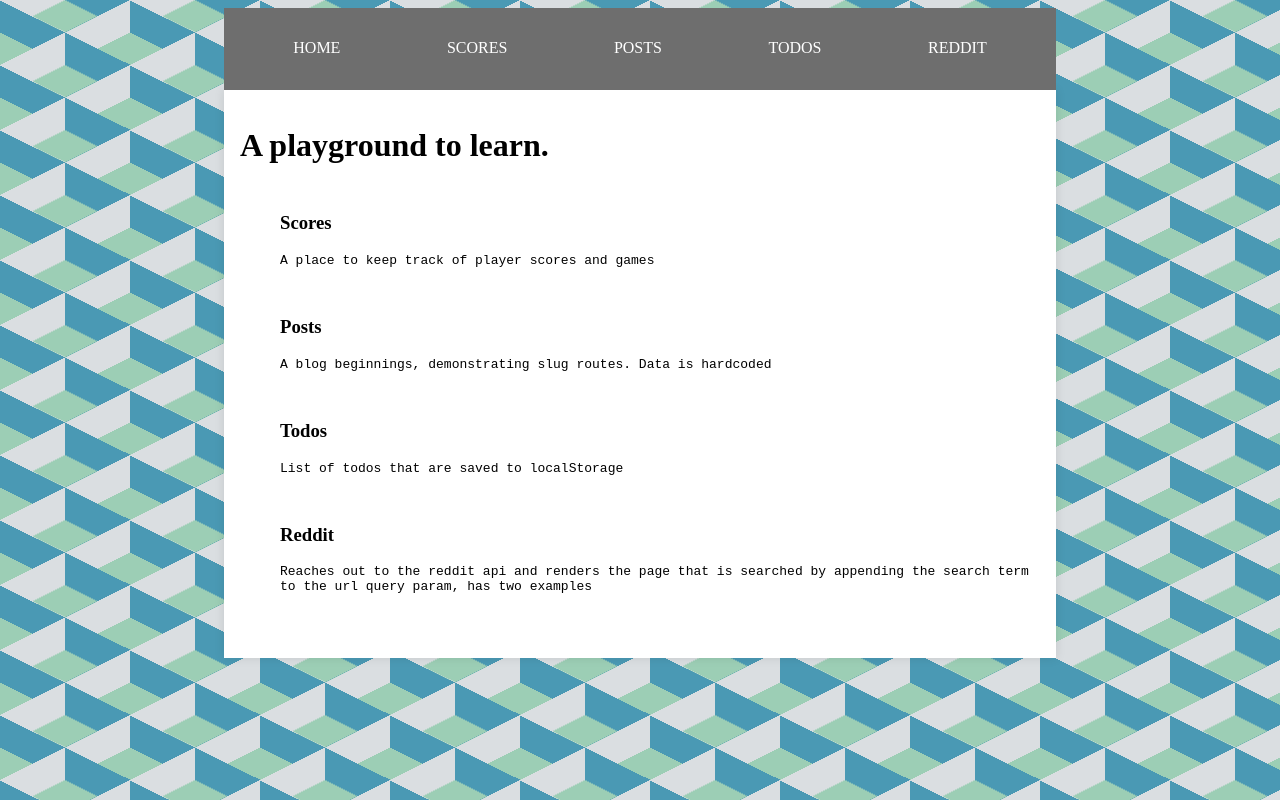
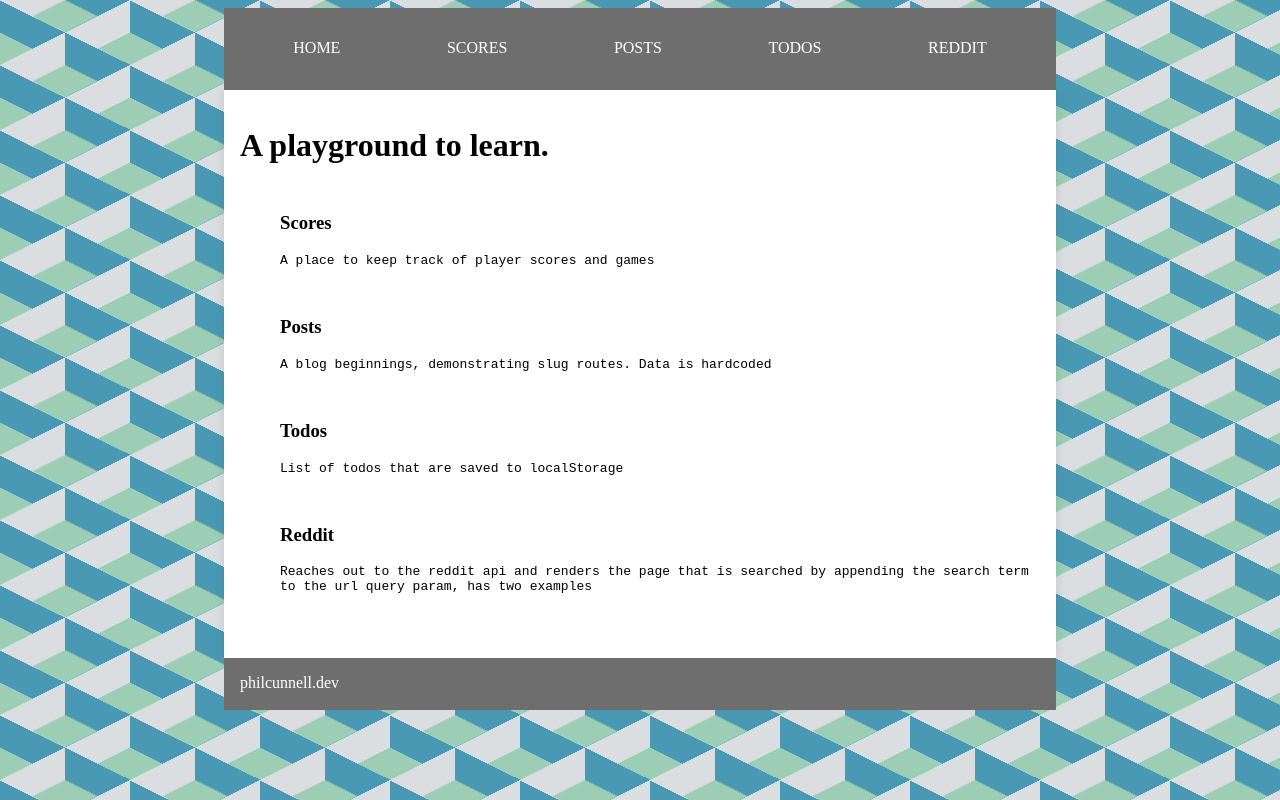
Before and after one commit to cunnellp5/MiniApps, a SvelteKit app: page / in a window 1280 px wide. Built offline with nearby package versions, Linux system fonts and the light colour scheme.

Commit message:
add a footer link

```diff
--- a/src/routes/+layout.svelte
+++ b/src/routes/+layout.svelte
@@ -10,6 +10,9 @@
   <slot />
 </main>
 
+<footer>
+  <a class="footer-link hover-line" href="https://philcunnell.dev">philcunnell.dev</a>
+</footer>
 
 <style>
   .center-nav {
@@ -65,4 +68,23 @@
     width: 100%;
     transition: width .34s;
   }
+
+  .footer-link {
+    color: white;
+    text-decoration: none;
+  }
+
+  .footer-link:hover {
+    color: #449f97;
+  }
+
+  footer {
+    display: flex;
+    margin: 0 auto;
+    max-width: 800px;
+    padding: 1rem;
+    text-align: center;
+    background-color: #6e6e6e;
+    color: white;
+  }
 </style>
```
